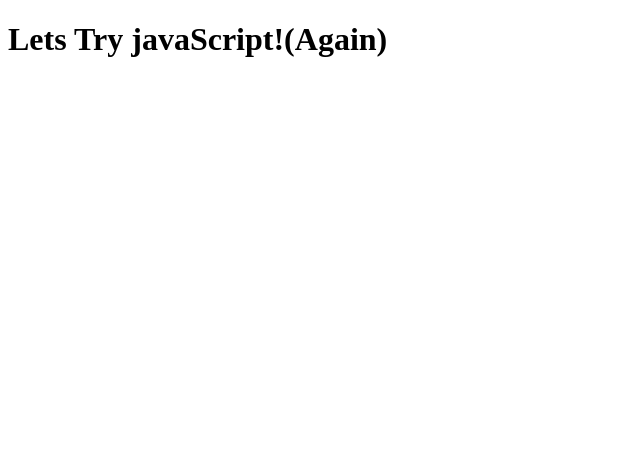
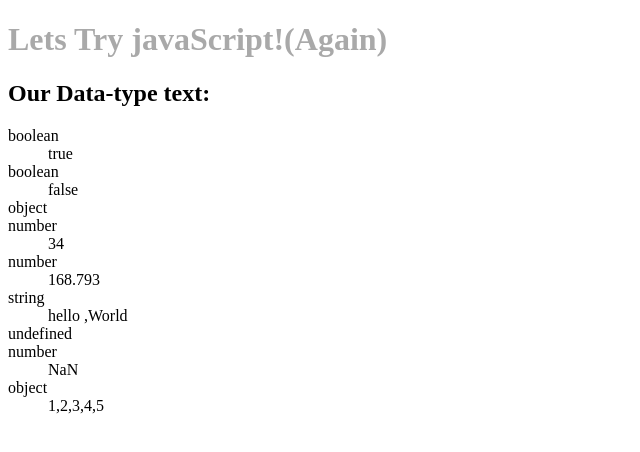
Before and after one commit to shahjee005/Javascript-pratice, a plain HTML site: page index.html in a window 1280 px wide. Shown: the whole page, without its empty margins (0-640 px from the left). Drawn offline with Linux system fonts and the light colour scheme.

Commit message:
DOM manupulation

```diff
--- /dev/null
+++ b/css/main.css
@@ -0,0 +1,6 @@
+.gray-text{ /* American Spellings makes me sad:(*/
+    color: darkgrey;
+}
+.salmon-text {
+    color:salmon;
+}
--- a/index.html
+++ b/index.html
@@ -5,12 +5,12 @@
     <meta charset="UTF-8">
     <meta name="viewport" content="width=device-width, initial-scale=1.0">
    <!-- Stylesheet -->
-   <link rel="Stylesheet"  href="./css/maim.css">
+   <link rel="Stylesheet"  href="./css/main.css">
    <!-- Script -->
 
    <script type="text/javascript" src="./js/scripts.js" defer> </script>
 </head>
 <body>
-    <h1> Lets Try javaScript!(Again)</h1>
+    <h1 id ="my-heading"> Lets Try javaScript!(Again)</h1>
 </body>
 </html>
--- a/js/scripts.js
+++ b/js/scripts.js
@@ -28,4 +28,61 @@ console.log(myVariable);
 
 /***
  * Other types?
+ *
  */
+var myArrayOfDateTypes=[
+    //Booleans:
+    true,
+    false,
+    //Null,
+    null,
+    34,
+    168.793,
+    //string
+    'hello ,World',
+    //Value not defined :
+    undefined,
+    // not a number ;
+    NaN,
+    //An array in an array!?
+    [1,2,3,4,5]
+];
+
+/**
+ * Creating elements for a Webpage.
+ */
+
+ var myDataList= document.createElement('DL');//(DL mean data list)//it willnot show yet as we didnot tell it where to go.
+//lets loop through the array so we don't have to  type out each item!
+for (var i=0; i < myArrayOfDateTypes.length; i++)
+{//( ASSIGNEMT< TERMINATION CONDITION; ITTERATION)
+//create data list title.
+var dataListTitle = document.createElement('DT');
+dataListTitle.textContent= typeof myArrayOfDateTypes[i];//output the data type.
+
+//create datalist data.
+var dataListData= document.createElement('DD');
+dataListData.textContent=myArrayOfDateTypes[i];
+
+//Add our new elements to our datalist.
+myDataList.appendChild(dataListTitle);
+myDataList.appendChild(dataListData);
+}
+var myHeadingText='Our Data-type text:'
+//This is adding HTML to the end of our body .
+document.body.innerHTML+= `<!--Back ticks are used in JS for multi-line strings-->
+<h2>
+    `+myHeadingText/*Concatenating strings!*/+`
+    </h2>
+    `;
+//Add all of that to the body ! yay! We should be able to see it now!
+
+document.body.appendChild(myDataList);
+/***
+ * Collecting elements.
+ */
+//Get by ID:
+var myHeading = document.getElementById('my-heading');
+myHeading.title='This is a heading.';//Toltip attribute
+myHeading.style.color= 'darkgrey'; //***Avoide using inline styles****this is teh css files job!!!!
+myHeading.className='grey-text'; // use classes instead
```
Also changed, not shown: css/index.css (deleted), css/maim.css (deleted).
